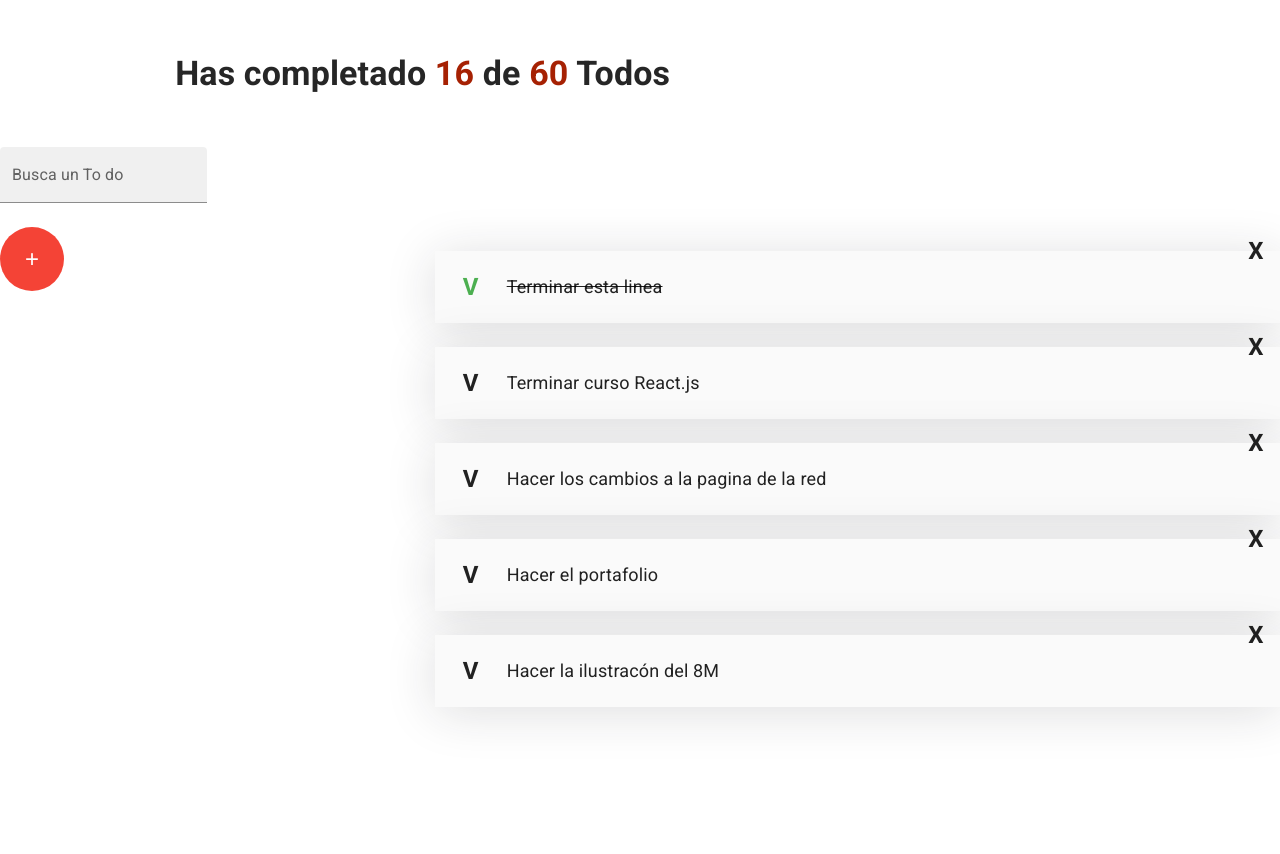
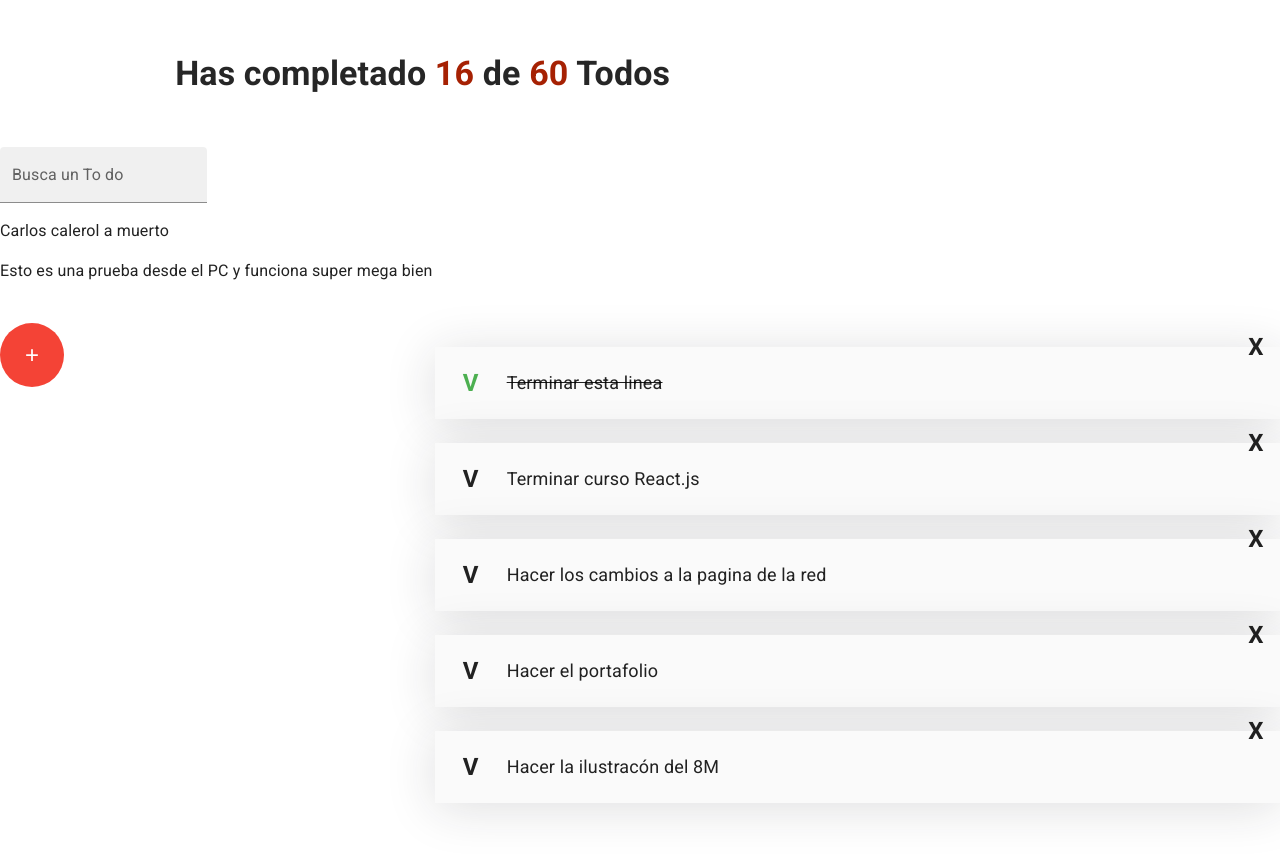
Before and after one commit to JohanCaicedo/curso-reactjs, a React (Create React App) app: page / in a window 1280 px wide. Shown: the top 854 px of the page. Before the commit the page ends 800 px from the top, so only its background shows below. Built offline with nearby package versions, Linux system fonts and the light colour scheme.

Commit message:
🤡 [Test] This is just a github code spaces test
I try git hub code spaces in andrid and PC

```diff
--- a/src/App.js
+++ b/src/App.js
@@ -35,6 +35,8 @@ function App() {
           <Grid item xs={8}>
             <TodoCounter completed={16} total={60} />
             <TodoSearch/>
+            <div><p>Carlos calerol a muerto</p></div>
+            <div><p>Esto es una prueba desde el PC y funciona super mega bien </p></div>
           </Grid>
           <Grid item xs={4}>
 
```
